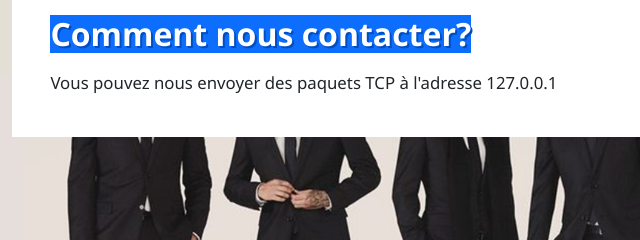
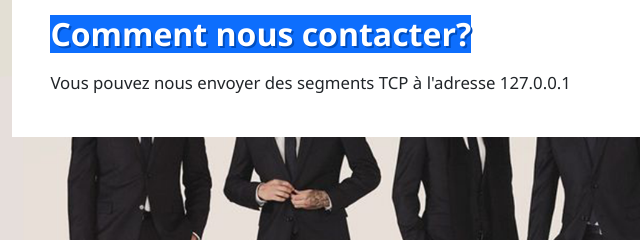
Before and after one commit to KotWindows/KotWindows.github.io, a plain HTML site: page contact.html in a window 1280 px wide. Shown: the part 137-377 px from the top of the page, 116-756 px from the left. Drawn offline with nearby package versions, Linux system fonts and the light colour scheme.

Commit message:
Update contact.html

```diff
--- a/contact.html
+++ b/contact.html
@@ -32,6 +32,6 @@
         </div>
         <div class="contact">
           <h2>Comment nous contacter?</h2>
-          <p>Vous pouvez nous envoyer des paquets TCP à l'adresse 127.0.0.1</p>
+          <p>Vous pouvez nous envoyer des segments TCP à l'adresse 127.0.0.1</p>
         </div>
 </body>
```
